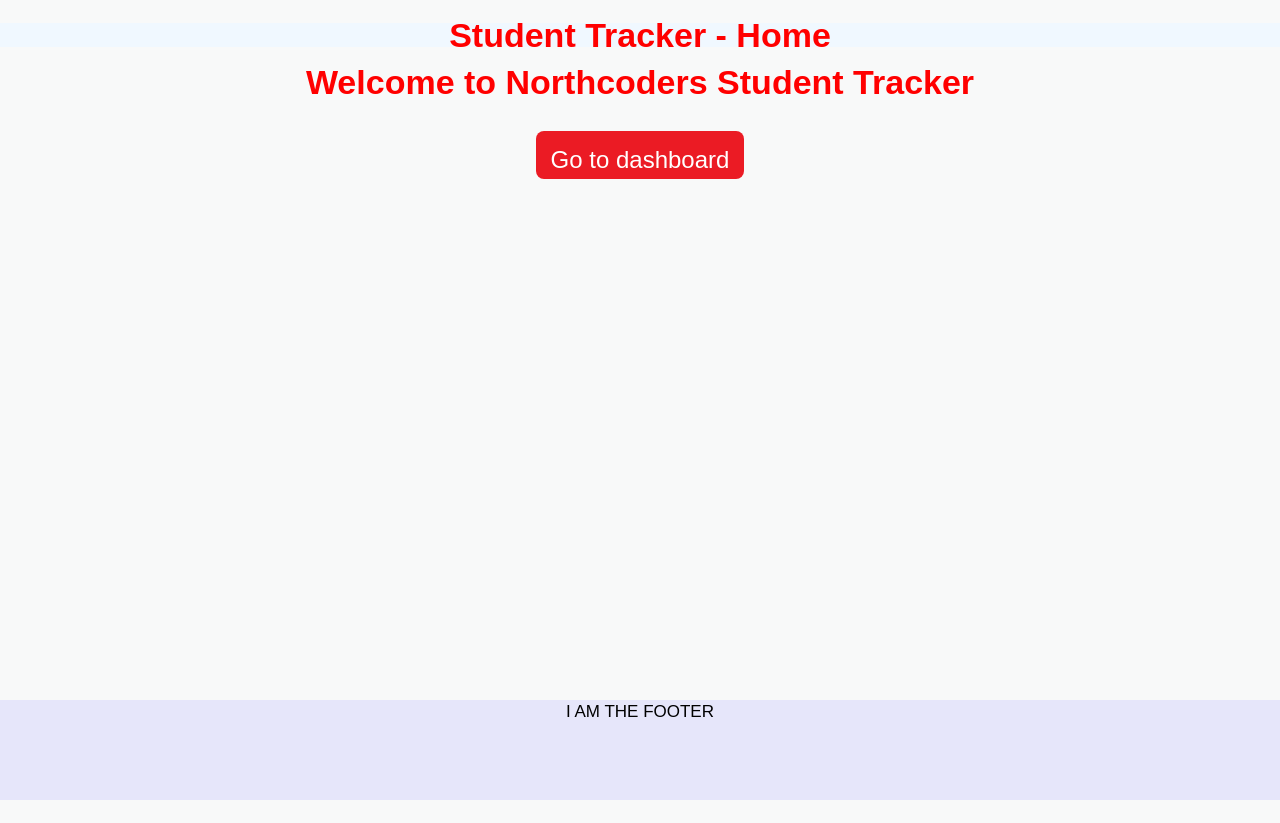
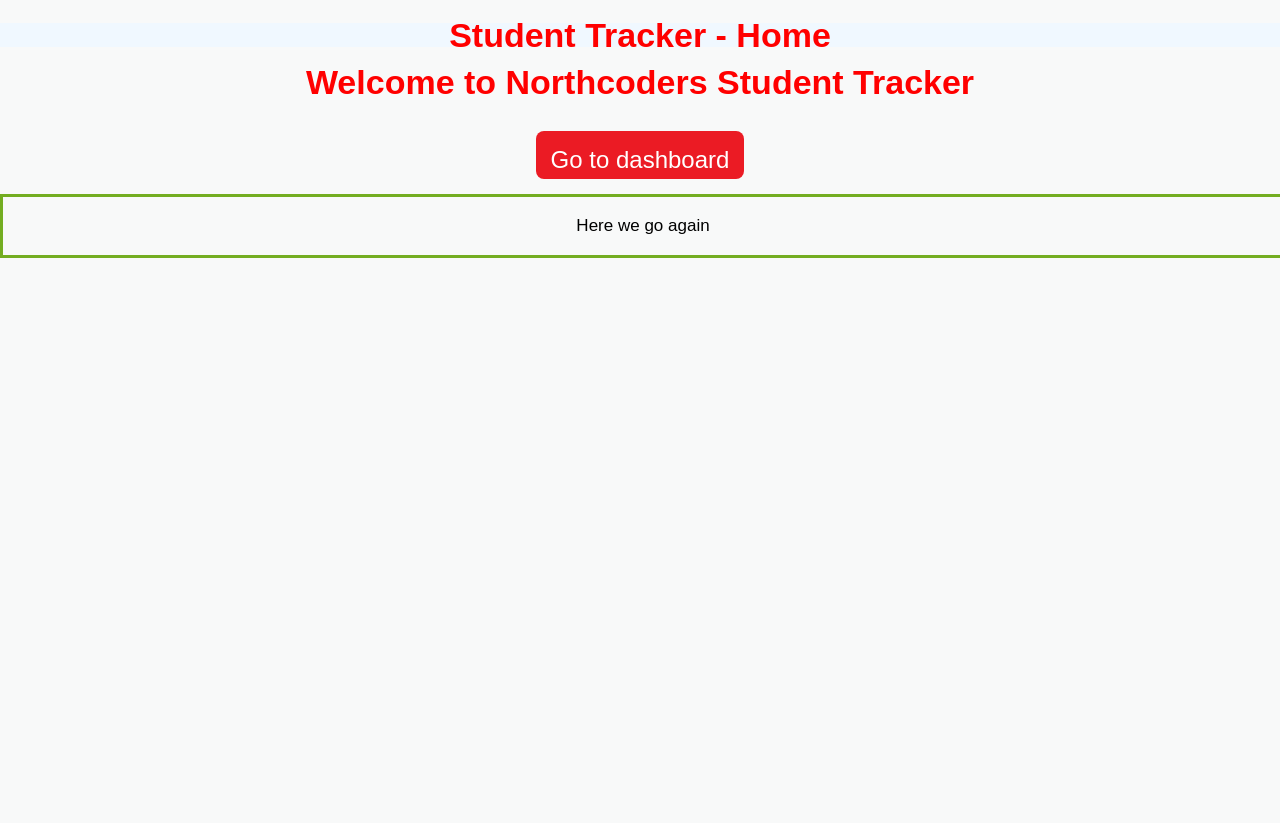
Before and after one commit to eccelm/NC-React-Tracker-Project, a React (Create React App) app: page / in a window 1280 px wide. Built offline with nearby package versions, Linux system fonts and the light colour scheme.

Commit message:
removes unecessary nav bar

```diff
--- a/src/App.css
+++ b/src/App.css
@@ -1,13 +1,9 @@
-.App {
+body {
 	text-align: center;
 	align-items: center;
 	justify-content: center;
 	height: 100vh;
-
-}
-
-body {
-  font-family: Arial, "Helvetica Neue", Helvetica, sans-serif;
+	font-family: Arial, 'Helvetica Neue', Helvetica, sans-serif;
 	font-size: 17px;
 	color: black;
 	line-height: 1.5rem;
@@ -18,7 +14,14 @@
 h2 {
 	color: red;
 }
-
+header {
+  position: sticky;
+}
+footer {
+  position: sticky;
+  width: 100%;
+  border: 3px solid #73AD21;
+}
 button {
 	color: white;
 	background-color: #eb1b24;
--- a/src/Components/Footer.js
+++ b/src/Components/Footer.js
@@ -2,9 +2,9 @@
 
 const Footer = () => {
   return (
-<div className="nav-div">
-<div style={{height:`100px`, backgroundColor: `lavender`, bottom: `0`, position:`fixed`, width:`100vw`}}>I AM THE FOOTER</div>
-</div>
+<footer>
+  <p>Here we go again</p>
+</footer>
   );
 };
 
--- a/src/Components/Header.js
+++ b/src/Components/Header.js
@@ -1,13 +1,17 @@
-import React from "react";
+import React from 'react';
+import { Link } from '@reach/router';
 
 const Header = (props) => {
-  return (
-
-<header>
-  <h1>Student Tracker {props.screen}</h1>
-</header>
-
-  );
+	return (
+		<header>
+			<h1>Student Tracker - {props.screen}</h1>
+			{props.screen === 'Students' ? (
+				<Link to='/'>
+					<button>Home</button>
+				</Link>
+			) : null}
+		</header>
+	);
 };
 
 export default Header;
--- a/src/Components/HomePage.js
+++ b/src/Components/HomePage.js
@@ -6,7 +6,7 @@
 const HomePage = () => {
   return (
     <div className="homepage-wrapper">
-      <Header screen="- Home"/>
+      <Header screen="Home"/>
       <h1>Welcome to Northcoders Student Tracker</h1>
       <Link to="/students">
         <button className="homepage-button">Go to dashboard</button>
--- a/src/Components/NavBar.js
+++ /dev/null
@@ -1,21 +0,0 @@
-import React from "react";
-import { Link } from "@reach/router";
-/*
-Ignore navbar for now figure out when doing other buttons
-
-*/
-const Nav = () => {
-  return (
-    <div className="nav-div">
-      <Link to="/">
-        <button>Home</button>
-      </Link>
-      <Link to="/students">
-        <button>Students</button>
-      </Link>
-
-    </div>
-  );
-};
-
-export default Nav;
--- a/src/Components/Students.js
+++ b/src/Components/Students.js
@@ -1,10 +1,8 @@
 import React, { Component } from 'react';
 import StudentCard from './StudentCard';
-import Header from "./Header";
-import Footer from "./Footer";
-
-import Nav from './NavBar';
-import StudentsFilter from './StudentsFilter'
+import Header from './Header';
+import Footer from './Footer';
+import StudentsFilter from './StudentsFilter';
 import StudentStats from './StudentStats';
 import { getStudents, patchStudentsProgress, deleteStudent } from '../api';
 import AddNewStudent from './AddNewStudent';
@@ -25,23 +23,29 @@
 	}
 
 	handleQuery = (graduated, block, cohort, sort_by, order) => {
-		console.log(graduated, block, cohort, sort_by, order, "what handle query got")
-	getStudents(graduated, block, cohort, sort_by, order).then((students)=> {
-		console.log(students)
-		this.setState({students})
-	})
-
+		console.log(
+			graduated,
+			block,
+			cohort,
+			sort_by,
+			order,
+			'what handle query got'
+		);
+		getStudents(graduated, block, cohort, sort_by, order).then((students) => {
+			console.log(students);
+			this.setState({ students });
+		});
 	};
 
 	advanceStudent = async (studentId, progress) => {
-		let progressedStudent = await patchStudentsProgress(studentId, progress)
-		console.log("Progressed student", progressedStudent)
-	}
+		let progressedStudent = await patchStudentsProgress(studentId, progress);
+		console.log('Progressed student', progressedStudent);
+	};
 	removeStudent = (studentId) => {
 		deleteStudent(studentId).then((res) => {
-			console.log("the response", res)
-		})
-	}
+			console.log('the response', res);
+		});
+	};
 	render() {
 		const { isLoading, students } = this.state;
 
@@ -50,14 +54,20 @@
 		}
 		return (
 			<div>
-			 <Header screen="- Students"/>
-				<Nav />
+				<Header screen='Students' />
 				<AddNewStudent />
 				<StudentStats props={students} />
-				<StudentsFilter handleQuery={this.handleQuery}/>
+				<StudentsFilter handleQuery={this.handleQuery} />
 				<ul>
 					{students.map((student) => {
-						return <StudentCard key={student['_id']} {...student} removeStudent={this.removeStudent} advanceStudent={this.advanceStudent}/>;
+						return (
+							<StudentCard
+								key={student['_id']}
+								{...student}
+								removeStudent={this.removeStudent}
+								advanceStudent={this.advanceStudent}
+							/>
+						);
 					})}
 				</ul>
 				<Footer />
```
Also changed, not shown: 1 other file (tests, documents, lock files or other folders). Lines whose indentation alone changed are shown as unchanged.
